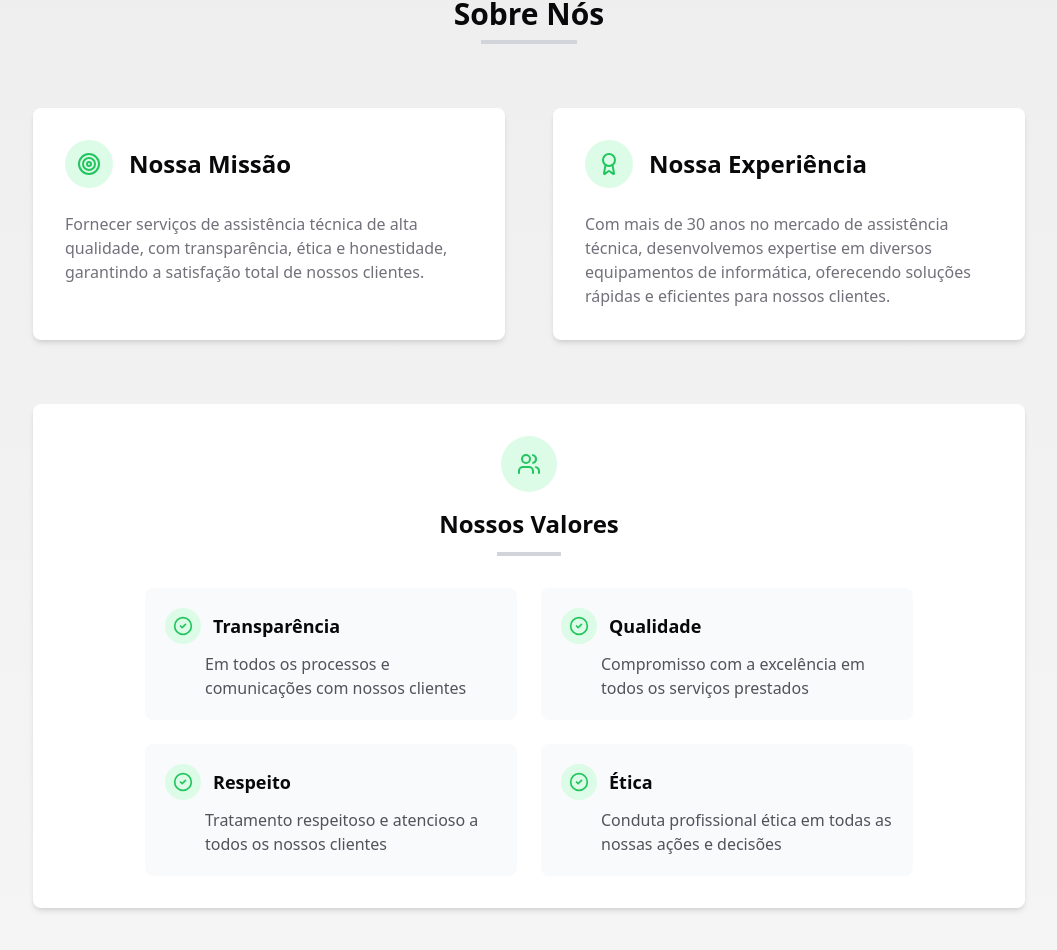
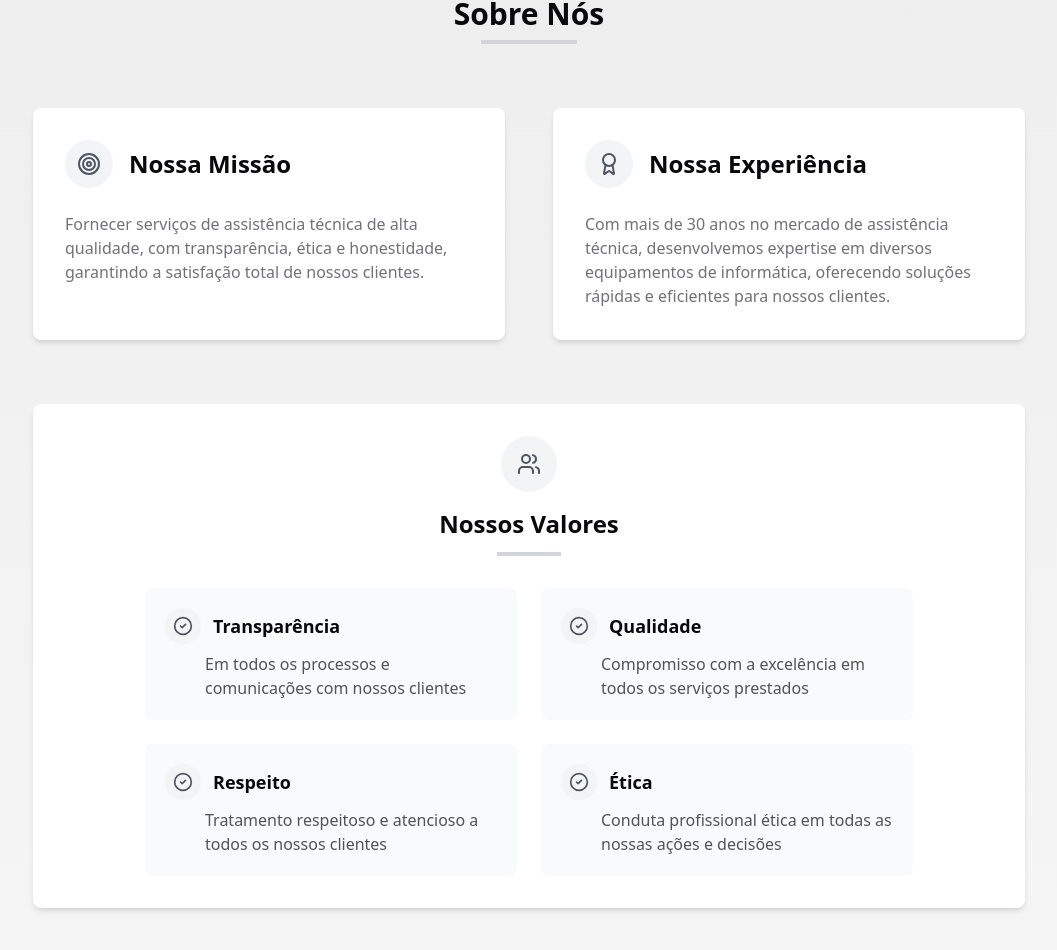
Before and after one commit to Daischi/Intercompnet, a Next.js app: page / in a window 1280 px wide. Shown: the part 978-1928 px from the top of the page, without its empty margins (111-1168 px from the left). Built offline with nearby package versions, Linux system fonts and the light colour scheme.

Commit message:
colocando cor cinza

```diff
--- a/src/components/Sobrenos/index.tsx
+++ b/src/components/Sobrenos/index.tsx
@@ -1,4 +1,4 @@
-import { CircleCheck, Award, Users, Target} from "lucide-react"
+import { CircleCheck, Award, Users, Target } from "lucide-react"
 
 export default function Sobrenos() {
   return (
@@ -6,14 +6,13 @@ export default function Sobrenos() {
       <div className="text-center mb-12">
         <h1 className="text-3xl font-bold mb-2">Sobre Nós</h1>
         <div className="w-24 h-1 bg-gray-300 mx-auto"></div>
-
       </div>
 
       <div className="grid md:grid-cols-2 gap-12 mt-16">
         <div className="bg-white dark:bg-zinc-800 p-8 rounded-lg shadow-md">
           <div className="flex items-center mb-6">
-            <div className="p-3 bg-green-100 dark:bg-green-900 rounded-full mr-4">
-              <Target className="text-green-500 h-6 w-6" />
+            <div className="p-3 bg-gray-100 dark:bg-gray-700 rounded-full mr-4">
+              <Target className="text-gray-600 dark:text-gray-300 h-6 w-6" />
             </div>
             <h2 className="text-2xl font-bold">Nossa Missão</h2>
           </div>
@@ -25,8 +24,8 @@ export default function Sobrenos() {
 
         <div className="bg-white dark:bg-zinc-800 p-8 rounded-lg shadow-md">
           <div className="flex items-center mb-6">
-            <div className="p-3 bg-green-100 dark:bg-green-900 rounded-full mr-4">
-              <Award className="text-green-500 h-6 w-6" />
+            <div className="p-3 bg-gray-100 dark:bg-gray-700 rounded-full mr-4">
+              <Award className="text-gray-600 dark:text-gray-300 h-6 w-6" />
             </div>
             <h2 className="text-2xl font-bold">Nossa Experiência</h2>
           </div>
@@ -39,8 +38,8 @@ export default function Sobrenos() {
 
       <div className="mt-16 bg-white dark:bg-zinc-800 p-8 rounded-lg shadow-md">
         <div className="text-center mb-8">
-          <div className="inline-flex items-center justify-center p-4 bg-green-100 dark:bg-green-900 rounded-full mb-4">
-            <Users className="text-green-500 h-6 w-6" />
+          <div className="inline-flex items-center justify-center p-4 bg-gray-100 dark:bg-gray-700 rounded-full mb-4">
+            <Users className="text-gray-600 dark:text-gray-300 h-6 w-6" />
           </div>
           <h2 className="text-2xl font-bold">Nossos Valores</h2>
           <div className="w-16 h-1 bg-gray-300 mx-auto mt-3"></div>
@@ -49,8 +48,8 @@ export default function Sobrenos() {
         <div className="grid grid-cols-1 sm:grid-cols-2 gap-6 max-w-3xl mx-auto">
           <div className="bg-gray-50 dark:bg-zinc-700/30 p-5 rounded-lg transition-transform hover:scale-105">
             <div className="flex items-center gap-3 mb-2">
-              <div className="p-2 bg-green-100 dark:bg-green-900/50 rounded-full">
-                <CircleCheck className="text-green-500 h-5 w-5" />
+              <div className="p-2 bg-gray-100 dark:bg-gray-800 rounded-full">
+                <CircleCheck className="text-gray-600 dark:text-gray-300 h-5 w-5" />
               </div>
               <h3 className="font-semibold text-lg">Transparência</h3>
             </div>
@@ -61,8 +60,8 @@ export default function Sobrenos() {
 
           <div className="bg-gray-50 dark:bg-zinc-700/30 p-5 rounded-lg transition-transform hover:scale-105">
             <div className="flex items-center gap-3 mb-2">
-              <div className="p-2 bg-green-100 dark:bg-green-900/50 rounded-full">
-                <CircleCheck className="text-green-500 h-5 w-5" />
+              <div className="p-2 bg-gray-100 dark:bg-gray-800 rounded-full">
+                <CircleCheck className="text-gray-600 dark:text-gray-300 h-5 w-5" />
               </div>
               <h3 className="font-semibold text-lg">Qualidade</h3>
             </div>
@@ -73,8 +72,8 @@ export default function Sobrenos() {
 
           <div className="bg-gray-50 dark:bg-zinc-700/30 p-5 rounded-lg transition-transform hover:scale-105">
             <div className="flex items-center gap-3 mb-2">
-              <div className="p-2 bg-green-100 dark:bg-green-900/50 rounded-full">
-                <CircleCheck className="text-green-500 h-5 w-5" />
+              <div className="p-2 bg-gray-100 dark:bg-gray-800 rounded-full">
+                <CircleCheck className="text-gray-600 dark:text-gray-300 h-5 w-5" />
               </div>
               <h3 className="font-semibold text-lg">Respeito</h3>
             </div>
@@ -85,8 +84,8 @@ export default function Sobrenos() {
 
           <div className="bg-gray-50 dark:bg-zinc-700/30 p-5 rounded-lg transition-transform hover:scale-105">
             <div className="flex items-center gap-3 mb-2">
-              <div className="p-2 bg-green-100 dark:bg-green-900/50 rounded-full">
-                <CircleCheck className="text-green-500 h-5 w-5" />
+              <div className="p-2 bg-gray-100 dark:bg-gray-800 rounded-full">
+                <CircleCheck className="text-gray-600 dark:text-gray-300 h-5 w-5" />
               </div>
               <h3 className="font-semibold text-lg">Ética</h3>
             </div>
@@ -97,11 +96,7 @@ export default function Sobrenos() {
         </div>
       </div>
 
-      <div className="mt-16 text-center">
-
-
-
-      </div>
+      <div className="mt-16 text-center">{/* Empty section preserved from original */}</div>
     </div>
   )
 }
```
